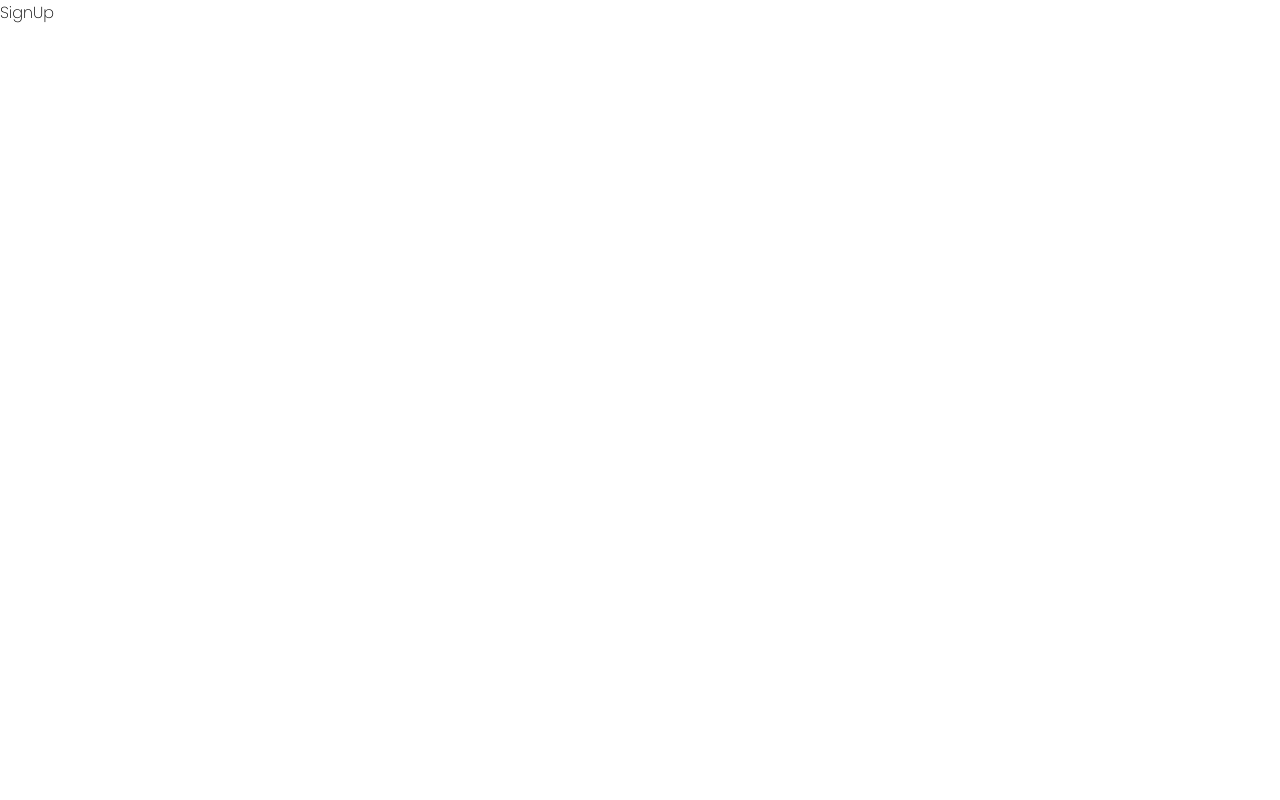
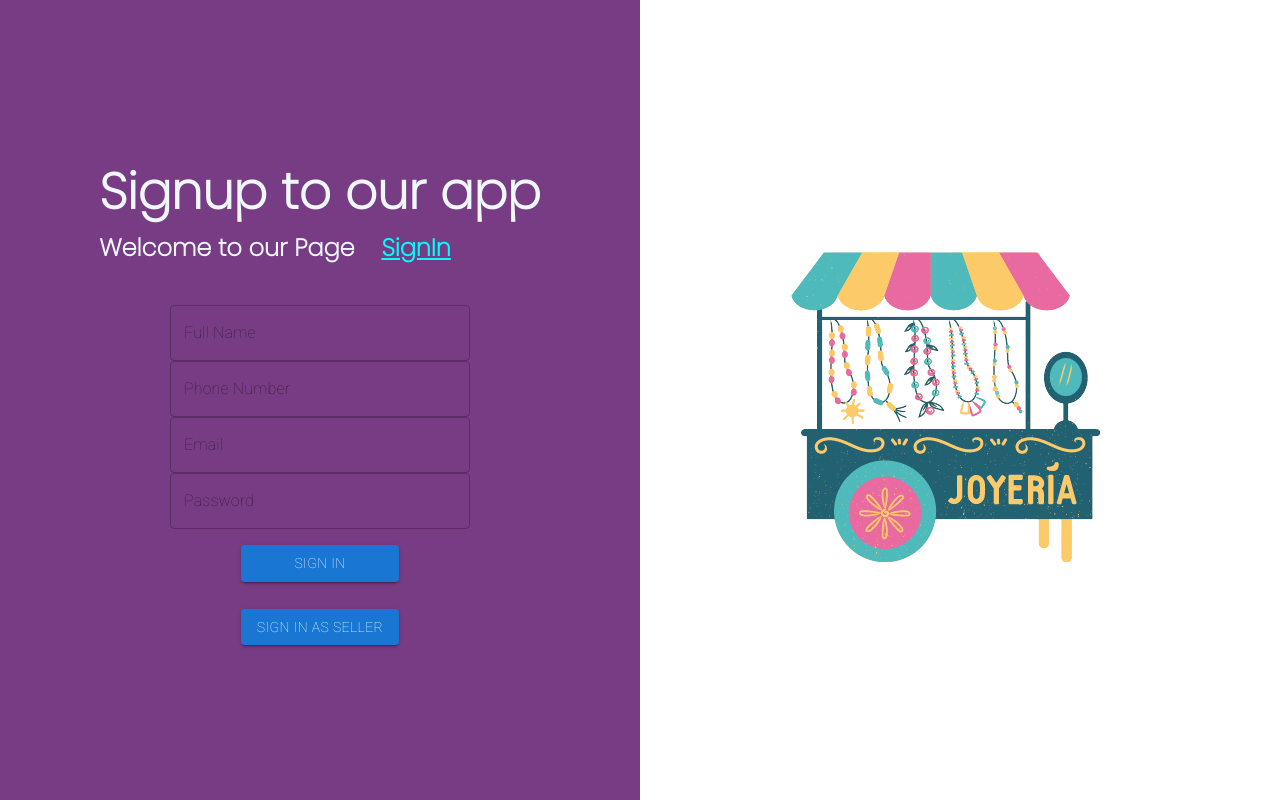
Before and after one commit to Rishav-code-bit/HelpingHand, a React (Create React App) app: page /signup in a window 1280 px wide. Built offline with nearby package versions, Linux system fonts and the light colour scheme; the HTML template or start-up script is replaced by a standard one; a web font is replaced by a local one.

Commit message:
SignIn added

```diff
--- a/src/components/LoginPage/SignUp.css
+++ b/src/components/LoginPage/SignUp.css
@@ -0,0 +1,56 @@
+.signup-body-container{
+    display: flex;
+    position: fixed;
+    top: 0;
+    left: 0;
+    height: 100%;
+    width: 100%;
+    padding: 0;
+}
+
+.signup-form-container{
+    float: left;
+    width: 50%;
+    background-color: #783c84;
+    display: flex;
+    flex-direction: column;
+    justify-content: center;
+    align-items: center;
+    color: aliceblue;
+}
+
+.signup-form-container h1{
+    font-size: 50px;
+}
+.signup-form-container h3{
+    font-size: 24px;
+}
+.signup-link{
+    color: aqua;
+    padding-left: 20px;
+}
+
+.signup-image-container{
+    float: right;
+    width: 50%;
+    display: flex;
+    justify-content: center;
+    align-items: center;
+}
+
+.signup-form{
+    display: flex;
+    flex-direction: column;
+    width: 40%;
+    min-width: 300px;
+    padding: 40px;
+    justify-content: space-between;
+    height: 150px;
+}
+
+.signup-buttons {
+    display: flex;
+    flex-direction: column;
+    justify-content: space-between;
+    height: 100px;
+}
--- a/src/components/LoginPage/SignUp.js
+++ b/src/components/LoginPage/SignUp.js
@@ -1,8 +1,35 @@
 import React from 'react'
+import './SignUp.css'
+import image from '../../images/img3.png'
+import { Link } from 'react-router-dom'
+import TextField from '@material-ui/core/TextField';
+import { Button } from '@mui/material';
 
 function SignUp() {
   return (
-    <div>SignUp</div>
+    <div className='signup-body-container'>
+        <div className='signup-form-container'>
+          <div>
+            <h1>Signup to our app</h1>
+            <h3>Welcome to our Page <Link className='login-link' to = "/login">SignIn</Link></h3>
+          </div>
+          <div className='signup-form'>
+            <TextField id="standard-basic" type="name" label="Full Name" variant="outlined" />
+            <TextField id="standard-basic" type="phonenumber" label="Phone Number" variant="outlined" />
+            <TextField id="standard-basic" type="email" label="Email" variant="outlined" />
+            <TextField className='login-text' id="standard-basic" type="password" label="Password" variant="outlined" />
+          </div>
+          <br/>
+          <br/>
+          <div className='signup-buttons'>
+              <Button variant='contained'>Sign In</Button>
+              <Button variant='contained'>Sign In as Seller</Button>
+          </div>
+        </div>
+        <div className='signup-image-container'>
+        <img src={image} alt="SDP3"></img>
+        </div>
+    </div>
   )
 }
 
```
